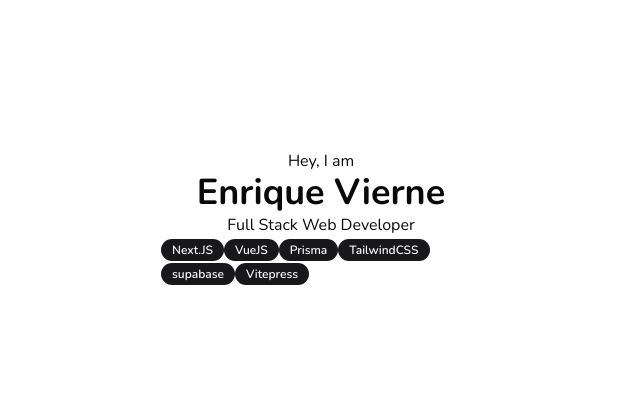
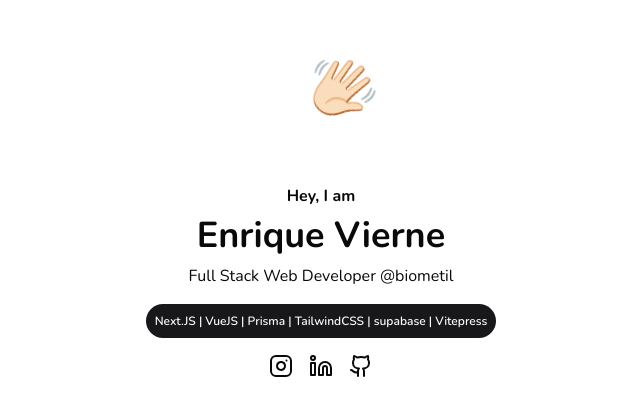
Before and after one commit to enriquevierne/i-am, a Next.js app: page / in a window 1280 px wide. Shown: the part 183-598 px from the top of the page, without its empty margins (319-959 px from the left). Built offline with nearby package versions, Linux system fonts and the light colour scheme.

Commit message:
FEAT: interface home

```diff
--- a/app/page.tsx
+++ b/app/page.tsx
@@ -1,18 +1,27 @@
 import { Badge } from "@/components/ui/badge";
+import { Github, Instagram, Linkedin } from "lucide-react";
 
 export default function Home() {
     return (
-        <div className="flex flex-col items-center justify-center min-h-screen p-8">
-            <span>Hey, I am</span>
-            <h1 className="text-4xl font-bold">Enrique Vierne</h1>
-            <p>Full Stack Web Developer</p>
-            <ul className="max-w-80 w-11/12">
-                <Badge>Next.JS</Badge>
-                <Badge>VueJS</Badge>
-                <Badge>Prisma</Badge>
-                <Badge>TailwindCSS</Badge>
-                <Badge>supabase</Badge>
-                <Badge>Vitepress</Badge>
+        <div className="flex flex-col items-center justify-center min-h-screen p-8 gap-4">
+            <div className="size-28 animate-wiggle ">
+                <span className="text-6xl">👋🏻</span>
+            </div>
+            <div className="flex flex-col gap-2 items-center">
+                <span className="font-bold">Hey, I am</span>
+                <h1 className="text-4xl font-bold">Enrique Vierne</h1>
+                <p>Full Stack Web Developer @biometil</p>
+            </div>
+            <ul className="max-w-96 w-11/12 flex gap-1 flex-wrap justify-center">
+                <Badge className="p-2">
+                    Next.JS | VueJS | Prisma | TailwindCSS | supabase |
+                    Vitepress
+                </Badge>
+            </ul>
+            <ul className="flex gap-4 justify-center">
+                <Instagram />
+                <Linkedin />
+                <Github />
             </ul>
         </div>
     );
--- a/tailwind.config.ts
+++ b/tailwind.config.ts
@@ -10,53 +10,66 @@ export default {
     theme: {
         extend: {
             colors: {
-  			background: 'hsl(var(--background))',
-  			foreground: 'hsl(var(--foreground))',
+                background: "hsl(var(--background))",
+                foreground: "hsl(var(--foreground))",
                 card: {
-  				DEFAULT: 'hsl(var(--card))',
-  				foreground: 'hsl(var(--card-foreground))'
+                    DEFAULT: "hsl(var(--card))",
+                    foreground: "hsl(var(--card-foreground))",
                 },
                 popover: {
-  				DEFAULT: 'hsl(var(--popover))',
-  				foreground: 'hsl(var(--popover-foreground))'
+                    DEFAULT: "hsl(var(--popover))",
+                    foreground: "hsl(var(--popover-foreground))",
                 },
                 primary: {
-  				DEFAULT: 'hsl(var(--primary))',
-  				foreground: 'hsl(var(--primary-foreground))'
+                    DEFAULT: "hsl(var(--primary))",
+                    foreground: "hsl(var(--primary-foreground))",
                 },
                 secondary: {
-  				DEFAULT: 'hsl(var(--secondary))',
-  				foreground: 'hsl(var(--secondary-foreground))'
+                    DEFAULT: "hsl(var(--secondary))",
+                    foreground: "hsl(var(--secondary-foreground))",
                 },
                 muted: {
-  				DEFAULT: 'hsl(var(--muted))',
-  				foreground: 'hsl(var(--muted-foreground))'
+                    DEFAULT: "hsl(var(--muted))",
+                    foreground: "hsl(var(--muted-foreground))",
                 },
                 accent: {
-  				DEFAULT: 'hsl(var(--accent))',
-  				foreground: 'hsl(var(--accent-foreground))'
+                    DEFAULT: "hsl(var(--accent))",
+                    foreground: "hsl(var(--accent-foreground))",
                 },
                 destructive: {
-  				DEFAULT: 'hsl(var(--destructive))',
-  				foreground: 'hsl(var(--destructive-foreground))'
+                    DEFAULT: "hsl(var(--destructive))",
+                    foreground: "hsl(var(--destructive-foreground))",
                 },
-  			border: 'hsl(var(--border))',
-  			input: 'hsl(var(--input))',
-  			ring: 'hsl(var(--ring))',
+                border: "hsl(var(--border))",
+                input: "hsl(var(--input))",
+                ring: "hsl(var(--ring))",
                 chart: {
-  				'1': 'hsl(var(--chart-1))',
-  				'2': 'hsl(var(--chart-2))',
-  				'3': 'hsl(var(--chart-3))',
-  				'4': 'hsl(var(--chart-4))',
-  				'5': 'hsl(var(--chart-5))'
-  			}
+                    "1": "hsl(var(--chart-1))",
+                    "2": "hsl(var(--chart-2))",
+                    "3": "hsl(var(--chart-3))",
+                    "4": "hsl(var(--chart-4))",
+                    "5": "hsl(var(--chart-5))",
+                },
             },
             borderRadius: {
-  			lg: 'var(--radius)',
-  			md: 'calc(var(--radius) - 2px)',
-  			sm: 'calc(var(--radius) - 4px)'
-  		}
-  	}
+                lg: "var(--radius)",
+                md: "calc(var(--radius) - 2px)",
+                sm: "calc(var(--radius) - 4px)",
+            },
+            keyframes: {
+                wiggle: {
+                    "0%, 100%": {
+                        transform: "rotate(0deg)",
+                    },
+                    "50%": {
+                        transform: "rotate(75deg)",
+                    },
+                },
+            },
+            animation: {
+                wiggle: "wiggle 1s ease-in-out infinite",
+            },
+        },
     },
     plugins: [require("tailwindcss-animate")],
 } satisfies Config;
```
Lines whose indentation alone changed are shown as unchanged.
